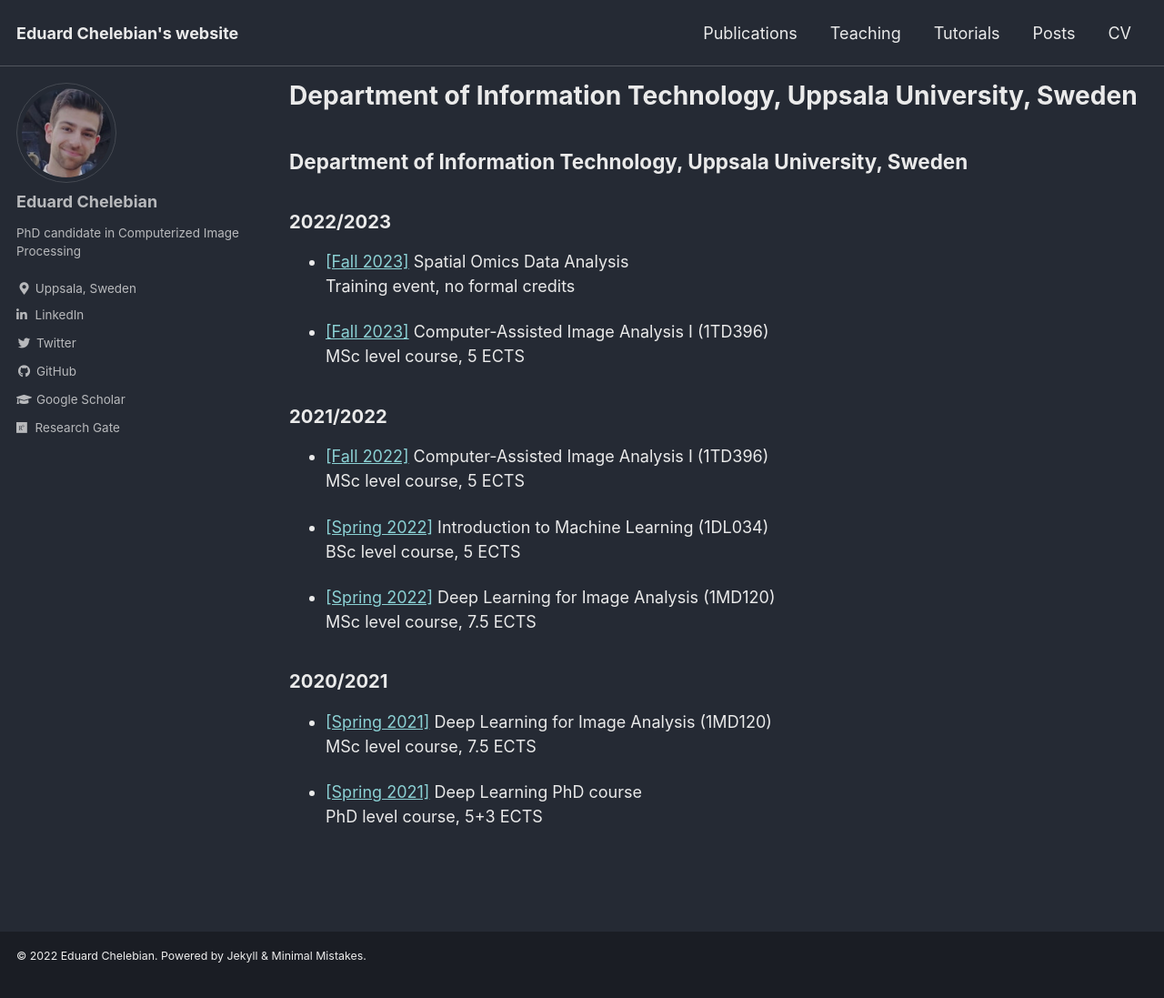
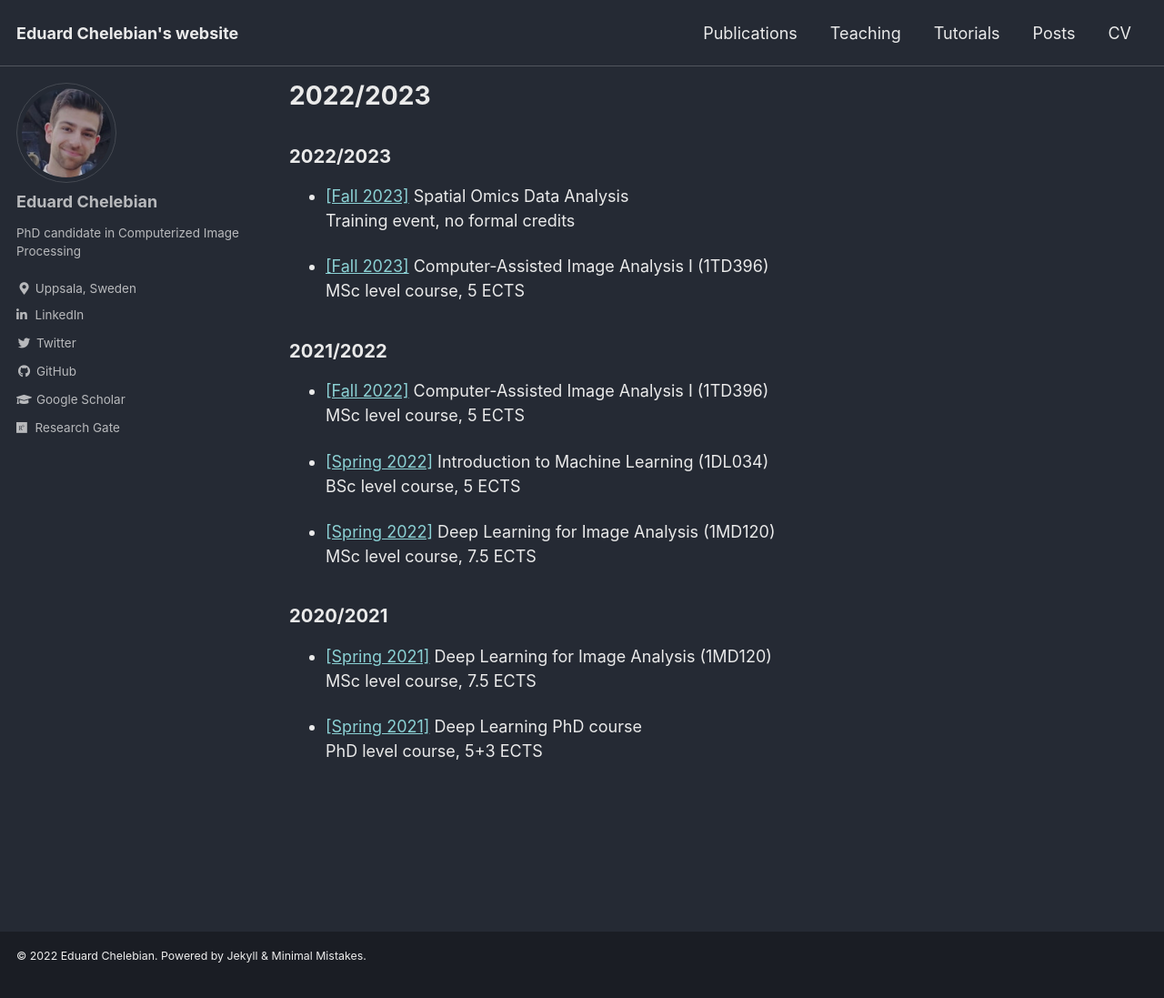
Before and after one commit to eduardchelebian/eduardchelebian.github.io, a Jekyll site: the page built from _pages/teaching.md, in a window 1280 px wide and 1097 px high. Shown: the whole window at 91% size. Built offline with Jekyll 4.4.1, drawn with Linux system fonts in a browser that asks for light colours; cached includes are drawn as plain includes; our own code applies the rules of GitHub Pages for plain Markdown files.

Commit message:
update teaching page

```diff
--- a/_pages/teaching.md
+++ b/_pages/teaching.md
@@ -6,8 +6,6 @@ collection: teaching
 entries_layout: grid
 classes: wide
 ---
-
-## Department of Information Technology, Uppsala University, Sweden
 
 ### 2022/2023
 
```
